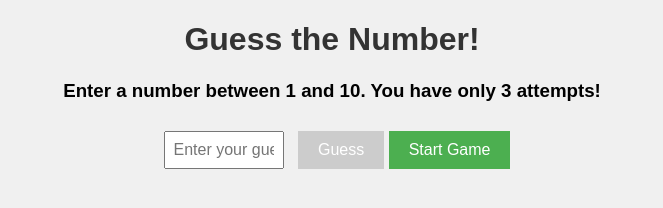
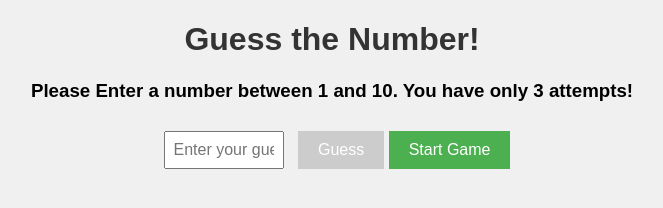
Before and after one commit to dev-eloper-aryan/number-guesser-javascript, a plain HTML site: page index.html in a window 1280 px wide. Shown: the whole page, without its empty margins (308-971 px from the left). Drawn offline with Linux system fonts and the light colour scheme.

Commit message:
Update index.html

```diff
--- a/index.html
+++ b/index.html
@@ -10,7 +10,7 @@
 
 <body>
     <h1>Guess the Number!</h1>
-    <h3>Enter a number between 1 and 10. You have only 3 attempts!</h3>
+    <h3>Please Enter a number between 1 and 10. You have only 3 attempts!</h3>
     <input type="text" id="guess-input" placeholder="Enter your guess..." min="1" max="10">
     <button id="guess-btn">Guess</button>
     <button id="start-btn">Start Game</button>
```
